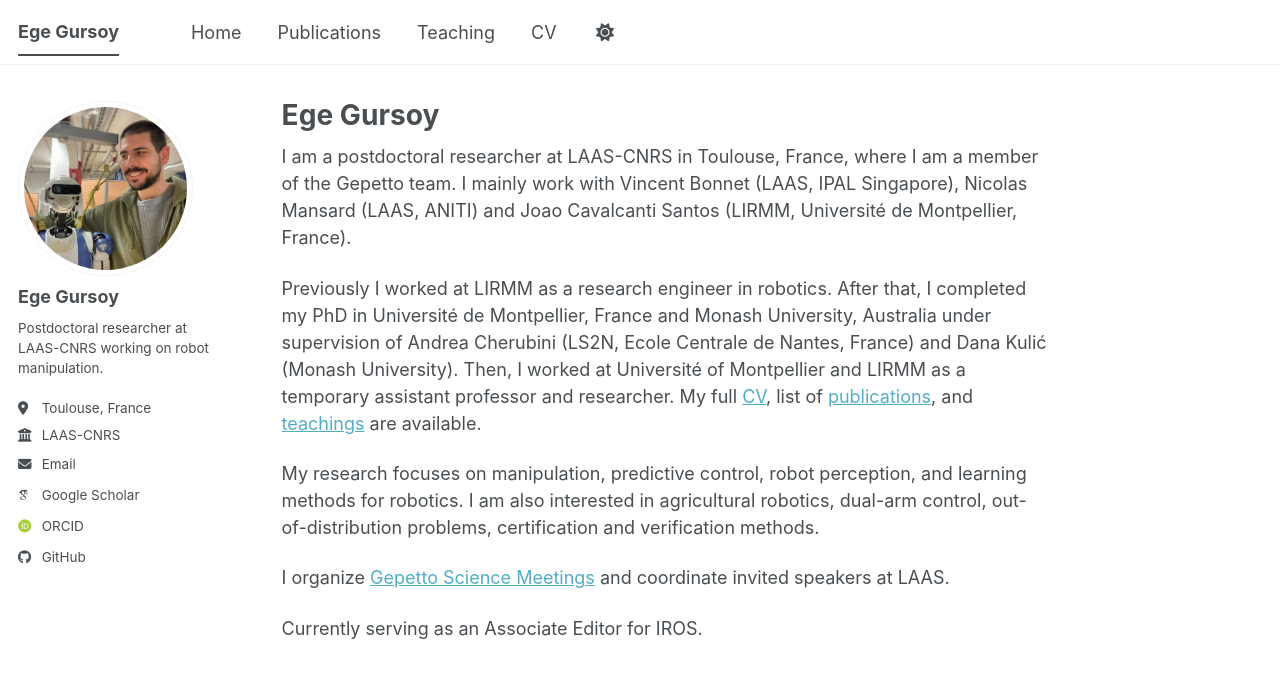
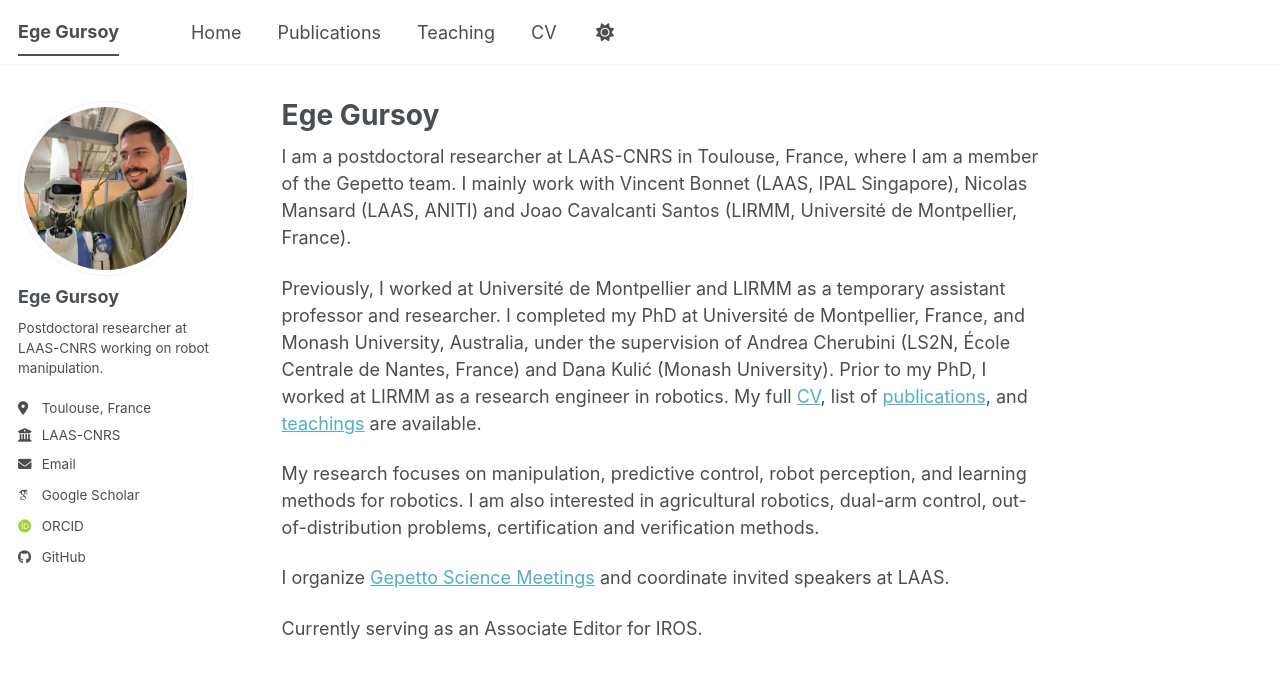
Before and after one commit to gursoyege/gursoyege.github.io, a Jekyll site: the page built from _pages/about.md, in a window 1280 px wide. Shown: the top 678 px of the page. Built offline with Jekyll 4.4.1, drawn with Linux system fonts in a browser that asks for light colours; some web fonts are replaced; a script bundle is joined from its source files by our own code; library files that are not in the unit come from our copies.

Commit message:
Update about.md

```diff
--- a/_pages/about.md
+++ b/_pages/about.md
@@ -9,7 +9,7 @@ redirect_from:
 
 I am a postdoctoral researcher at LAAS-CNRS in Toulouse, France, where I am a member of the Gepetto team. I mainly work with Vincent Bonnet (LAAS, IPAL Singapore), Nicolas Mansard (LAAS, ANITI) and Joao Cavalcanti Santos (LIRMM, Université de Montpellier, France).
 
-Previously I worked at LIRMM as a research engineer in robotics. After that, I completed my PhD in Université de Montpellier, France and Monash University, Australia under supervision of Andrea Cherubini (LS2N, Ecole Centrale de Nantes, France) and Dana Kulić (Monash University). Then, I worked at Université of Montpellier and LIRMM as a temporary assistant professor and researcher. My full [CV](/cv/), list of [publications](/publications/), and [teachings](/teaching/) are available.
+Previously, I worked at Université de Montpellier and LIRMM as a temporary assistant professor and researcher. I completed my PhD at Université de Montpellier, France, and Monash University, Australia, under the supervision of Andrea Cherubini (LS2N, École Centrale de Nantes, France) and Dana Kulić (Monash University). Prior to my PhD, I worked at LIRMM as a research engineer in robotics. My full [CV](/cv/), list of [publications](/publications/), and [teachings](/teaching/) are available.
 
 My research focuses on manipulation, predictive control, robot perception, and learning methods for robotics. I am also interested in agricultural robotics, dual-arm control, out-of-distribution problems, certification and verification methods.
 
```
